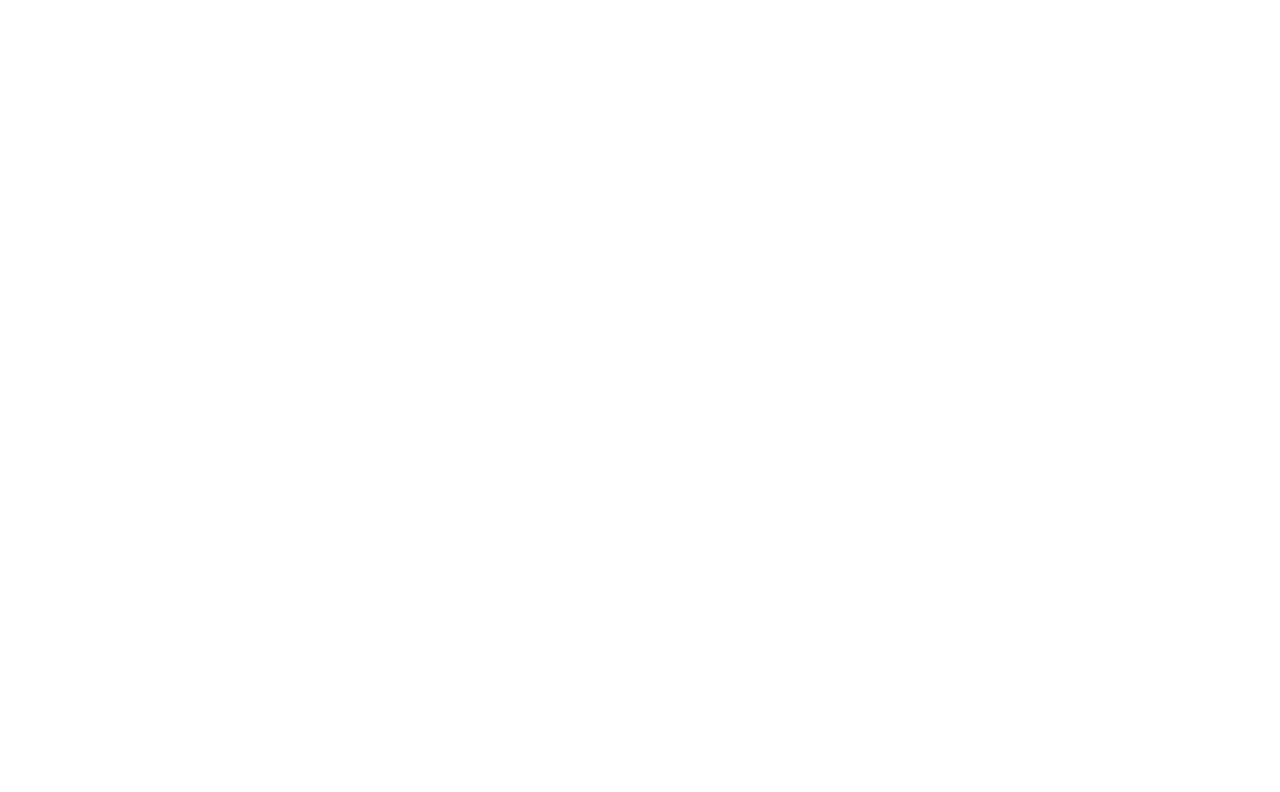
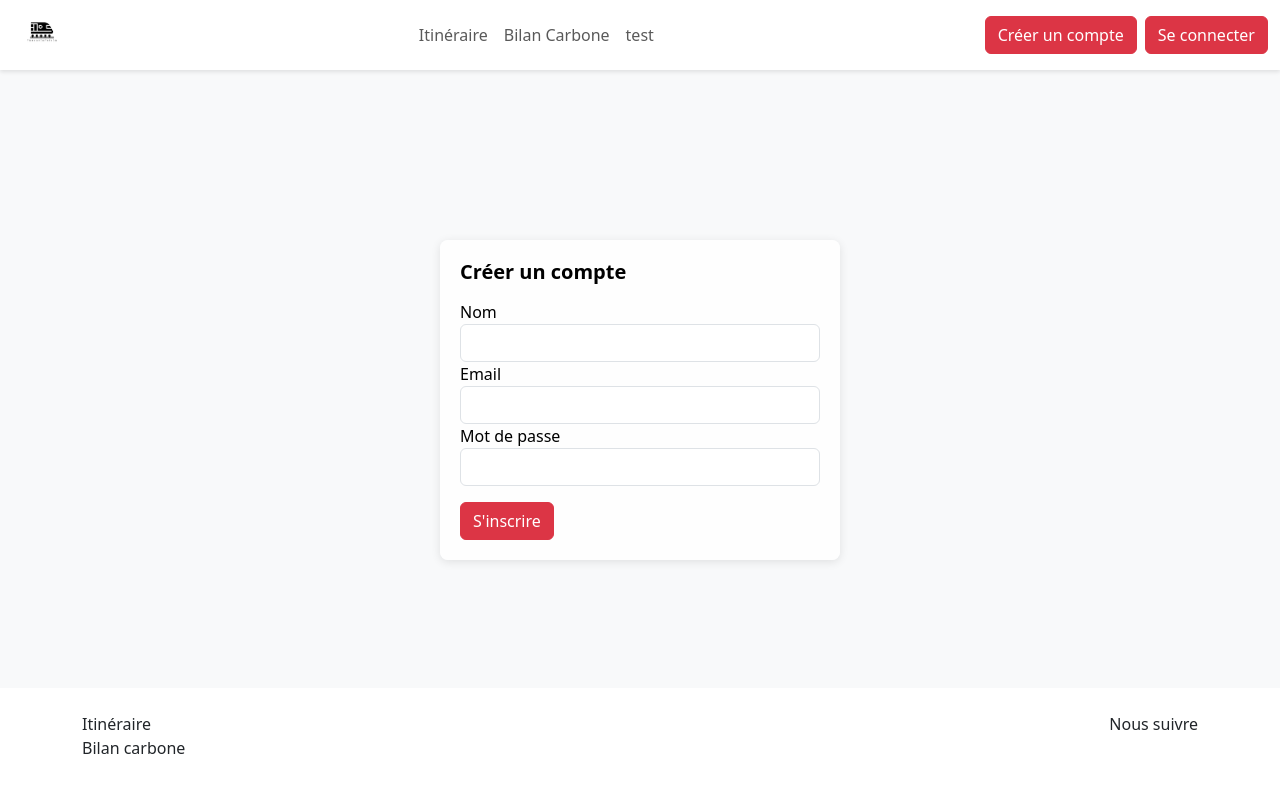
Before and after one commit to ABY-sys/Projet-Etude-Optimisation-de-la-mobilit-urbaine, a React (Vite) app: page /Inscription in a window 1280 px wide. Before the commit this address had no page. Shown: the top 792 px of the page. Built offline with nearby package versions, Linux system fonts and the light colour scheme; the HTML template or start-up script is replaced by a standard one.

Commit message:
Revue du Back-end

```diff
--- a/src/App.jsx
+++ b/src/App.jsx
@@ -2,18 +2,22 @@ import { BrowserRouter as Router, Routes, Route } from "react-router-dom";
 import Header from "./Components/Header";
 import Footer from "./Components/Footer";
 import Home from "./Pages/Home";
+import Connexion from "./Pages/Connexion";
+import Inscription from "./Pages/Inscription";
 import Itineraires from "./Pages/Itineraires";
 import BilanCarbone from "./Pages/Bilan_carbone";
-import testMap from "./Pages/test";
+import TestMap from "./Pages/test";
 
 function App() {
   return (
     <Router>
       <Routes>
         <Route path="/" element={<Home />} />
+        <Route path="/Connexion" element={<Connexion/>} />
+        <Route path="/Inscription" element={<Inscription />} />
         <Route path="/Itineraires" element={<Itineraires />} />
         <Route path="/Bilan_Carbone" element={<BilanCarbone />} />
-        <Route path="/test" element={<testMap />} />
+        <Route path="/test" element={<TestMap />} />
       </Routes>
     </Router>
   );
--- a/src/Pages/Inscription.jsx
+++ b/src/Pages/Inscription.jsx
@@ -1,73 +1,103 @@
 import { useState } from "react";
 import { useNavigate } from "react-router-dom";
+import { createUserWithEmailAndPassword } from "firebase/auth";
+import { auth } from "../firebase";
+import Header from "../Components/Header";
+import Footer from "../Components/Footer";
+import "../index.css";
 
-export default function Inscription() {
+const Inscription = () => {
+  const navigate = useNavigate();
+  const [nom, setNom] = useState("");
   const [email, setEmail] = useState("");
   const [password, setPassword] = useState("");
-  const [message, setMessage] = useState("");
-  const navigate = useNavigate();
+  const [message, setMessage] = useState(""); // État pour le message de succès ou d'erreur
 
-  const handleSubmit = (e) => {
+  const handleSignup = async (e) => {
     e.preventDefault();
+    setMessage(""); // Réinitialiser le message avant chaque soumission
+    try {
+      // Créer l'utilisateur avec Firebase Authentication
+      const userCredential = await createUserWithEmailAndPassword(auth, email, password);
+      const user = userCredential.user;
+      console.log("Utilisateur créé :", user.uid);
 
-    const users = JSON.parse(localStorage.getItem("users") || "[]");
+      // Envoyer les données à votre backend
+      const response = await fetch('https://us-central1-projet-etude-sdv.cloudfunctions.net/registerUser', {
+        method: 'POST',
+        headers: {
+          'Content-Type': 'application/json',
+        },
+        body: JSON.stringify({
+          full_name: nom,
+          email: email,
+          password: password
+        })
+      });
 
-    const userExists = users.find((user) => user.email === email);
-    if (userExists) {
-      setMessage("Un compte existe déjà avec cet email.");
-      return;
+      const data = await response.json();
+
+      if (response.ok) {
+        // Inscription réussie
+        setMessage("Utilisateur créé avec succès : " + data.userId);
+        navigate("/"); // Rediriger vers la page d'accueil ou une autre page
+      } else {
+        // Gérer les erreurs du backend
+        setMessage("Erreur : " + data.error);
       }
-
-    users.push({ email, password });
-    localStorage.setItem("users", JSON.stringify(users));
-    setMessage("Compte créé avec succès !");
-    setTimeout(() => navigate("/login"), 1000);
+    } catch (error) {
+      console.error("Erreur à l'inscription :", error.message);
+      setMessage("Erreur : " + error.message);
+    }
   };
 
   return (
-  <div className="relative min-h-screen">
-    {/* Image de fond */}
-    <img
-      src="/gare.jpg"
-      alt="fond"
-      className="absolute inset-0 w-full h-full object-cover z-0"
+    <div className="page-container">
+      <Header />
+      <main className="content">
+        <div className="form-container">
+          <h2 className="form-title">Créer un compte</h2>
+          <form onSubmit={handleSignup}>
+            <div className="form-group">
+              <label>Nom</label>
+              <input
+                type="text"
+                className="form-control"
+                value={nom}
+                onChange={(e) => setNom(e.target.value)}
+                required
               />
-
-    {/* Overlay sombre léger */}
-    <div className="absolute inset-0 bg-black bg-opacity-50 z-10"></div>
-
-    {/* Formulaire centré */}
-    <div className="relative z-20 flex justify-center items-center min-h-screen">
-      <div className="w-full max-w-md bg-white bg-opacity-95 p-6 rounded shadow-md">
-        <h2 className="text-xl font-bold mb-4 text-center">Créer un compte</h2>
-        <form onSubmit={handleSubmit} className="space-y-4">
-          <div>
-            <label className="block mb-1">Adresse email</label>
+            </div>
+            <div className="form-group">
+              <label>Email</label>
               <input
                 type="email"
+                className="form-control"
  value={email}
                 onChange={(e) => setEmail(e.target.value)}
                 required
-              className="w-full border p-2 rounded"
               />
             </div>
-          <div>
-            <label className="block mb-1">Mot de passe</label>
+            <div className="form-group">
+              <label>Mot de passe</label>
               <input
                 type="password"
+                className="form-control"
                 value={password}
                 onChange={(e) => setPassword(e.target.value)}
                 required
-              className="w-full border p-2 rounded"
               />
             </div>
-          <button type="submit" className="bg-red-700 text-white px-4 py-2 rounded w-full">
-            Créer mon compte
+            <button type="submit" className="btn btn-danger mt-3">
+              S'inscrire
             </button>
           </form>
-        {message && <p className="mt-4 text-sm text-center text-gray-700">{message}</p>}
+          {message && <p className="message">{message}</p>} {/* Afficher le message de succès ou d'erreur */}
         </div>
-    </div>
+      </main>
+      <Footer />
     </div>
   );
-}
+};
+
+export default Inscription;
--- a/src/firebase.js
+++ b/src/firebase.js
@@ -1,5 +1,6 @@
 // Import the functions you need from the SDKs you need
 import { initializeApp } from "firebase/app";
+import { getAuth } from "firebase/auth";
 // TODO: Add SDKs for Firebase products that you want to use
 // https://firebase.google.com/docs/web/setup#available-libraries
 
@@ -15,3 +16,7 @@ const firebaseConfig = {
 
 // Initialize Firebase
 const app = initializeApp(firebaseConfig);
+
+// Initialize Firebase Authentication and get a reference to the service
+const auth = getAuth(app);
+export { auth };
```
Also changed, not shown: 2 other files (tests, documents, lock files or other folders). Lines whose indentation alone changed are shown as unchanged.
